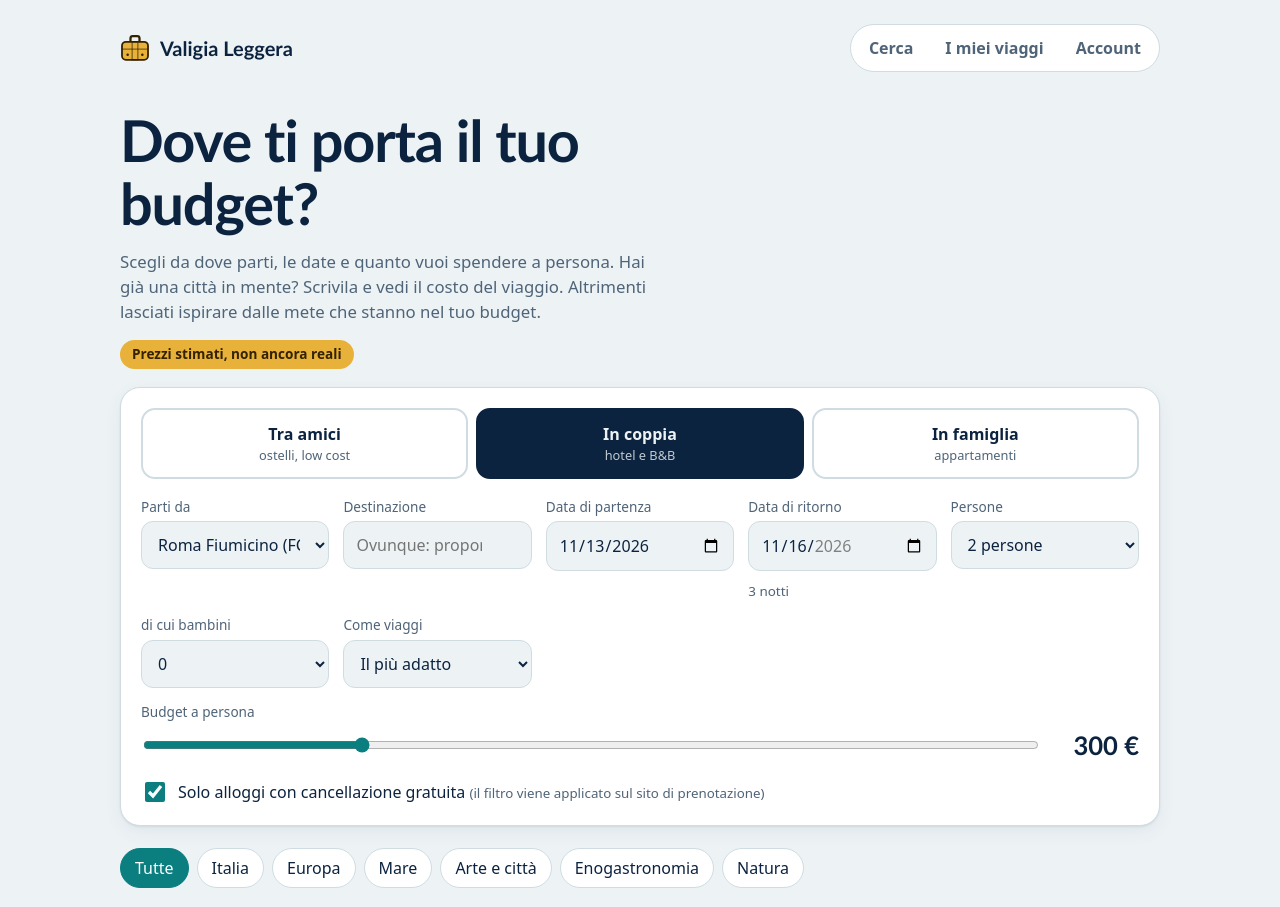
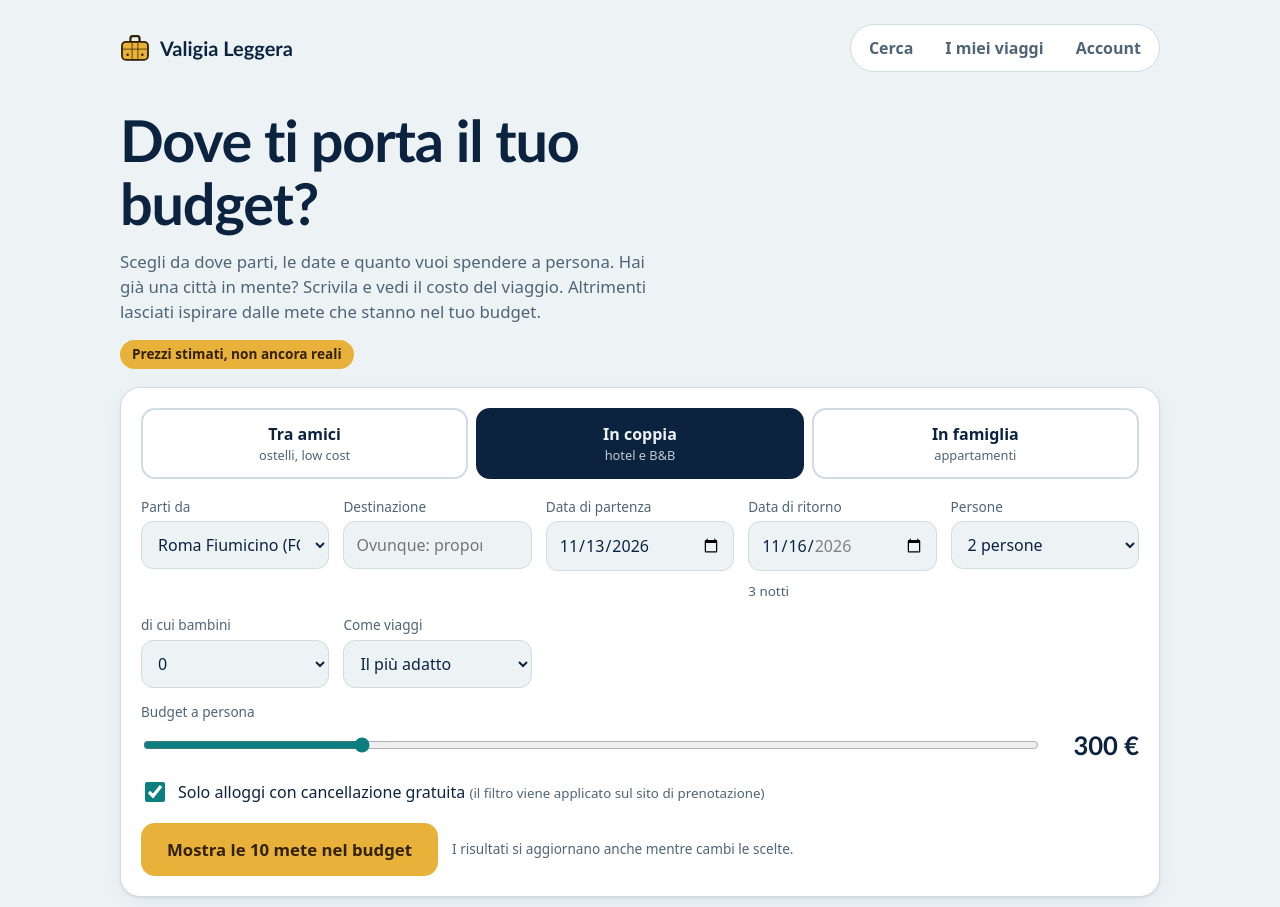
Before and after one commit to donyroby/valigia-leggera-app, a Next.js app in the folder valigia-leggera-app/: page /cerca in a window 1280 px wide. Shown: the top 907 px of the page. Built offline with nearby package versions, Linux system fonts and the light colour scheme.

Commit message:
Add files via upload

```diff
--- a/valigia-leggera-app/app/cerca/Cerca.js
+++ b/valigia-leggera-app/app/cerca/Cerca.js
@@ -1,6 +1,6 @@
 "use client";
 
-import { useEffect, useMemo, useState } from "react";
+import { useEffect, useMemo, useRef, useState } from "react";
 import s from "@/components/viaggi.module.css";
 import { DEPS, ALL } from "@/lib/viaggi/dati";
 import { fmt, fmtD, seasonLabel, todayISO, addDays, daysBetween } from "@/lib/viaggi/calcoli";
@@ -14,6 +14,7 @@ const CITTA = ALL.slice().sort((a, b) => a.name.localeCompare(b.name, "it"));
 export default function Cerca() {
   const [st, setSt] = useState(null);
   const [destText, setDestText] = useState("");
+  const resultsRef = useRef(null);
 
   // Carica le ultime scelte da questo browser (solo comodità: la ricerca non viene salvata nel database)
   useEffect(() => {
@@ -49,6 +50,16 @@ export default function Cerca() {
   const setKidAge = (i, age) => { const a = st.kidsAges.slice(); a[i] = age; upd({ kidsAges: a }); };
 
   const { chosen, notFound, inb, over, cheapest, titolo, dep } = res;
+
+  // Il pulsante conferma quello che c'è scritto nella destinazione e porta ai risultati
+  const vaiAiRisultati = (e) => {
+    e.preventDefault();
+    commitDest(destText);
+    requestAnimationFrame(() => resultsRef.current?.scrollIntoView({ behavior: "smooth", block: "start" }));
+  };
+  const etichettaCerca = destText.trim()
+    ? "Calcola il viaggio"
+    : inb.length ? `Mostra ${inb.length === 1 ? "la meta" : "le " + inb.length + " mete"} nel budget` : "Cerca";
   const card = (r, isOver) => <PassCard key={r.d.id} r={r} over={isOver} budget={st.budget} />;
 
   return (
@@ -64,7 +75,7 @@ export default function Cerca() {
         <span className={s.demo}>Prezzi stimati, non ancora reali</span>
       </section>
 
-      <section className={s.panel} aria-label="Parametri del viaggio">
+      <form className={s.panel} aria-label="Parametri del viaggio" onSubmit={vaiAiRisultati}>
         <div className={s.seg} role="radiogroup" aria-label="Con chi viaggi">
           {[["amici", "Tra amici", "ostelli, low cost"], ["coppia", "In coppia", "hotel e B&B"], ["famiglia", "In famiglia", "appartamenti"]].map(([v, l, sm]) => (
             <label key={v}>
@@ -87,7 +98,7 @@ export default function Cerca() {
               value={destText}
               onChange={(e) => { setDestText(e.target.value); if (!e.target.value) commitDest(""); }}
               onBlur={(e) => commitDest(e.target.value)}
-              onKeyDown={(e) => { if (e.key === "Enter") e.currentTarget.blur(); }}
+              onKeyDown={(e) => { if (e.key === "Enter") { e.preventDefault(); commitDest(e.currentTarget.value); requestAnimationFrame(() => resultsRef.current?.scrollIntoView({ behavior: "smooth", block: "start" })); } }}
             />
             <datalist id="cityList">
               {CITTA.map((d) => <option key={d.id} value={d.name}>{d.cc}</option>)}
@@ -147,8 +158,12 @@ export default function Cerca() {
               <span>Solo alloggi con cancellazione gratuita <small>(il filtro viene applicato sul sito di prenotazione)</small></span>
             </label>
           </div>
+          <div className={s.searchRow}>
+            <button type="submit" className={`${s.btn} ${s.sun} ${s.searchBtn}`}>{etichettaCerca}</button>
+            <span className={s.searchHint}>I risultati si aggiornano anche mentre cambi le scelte.</span>
+          </div>
         </div>
-      </section>
+      </form>
 
       <main>
         <div className={s.chips} role="group" aria-label="Filtra le mete">
@@ -156,7 +171,7 @@ export default function Cerca() {
             <button key={k} type="button" className={s.chip} aria-pressed={st.filter === k} onClick={() => upd({ filter: k })}>{l}</button>
           ))}
         </div>
-        <div className={s.summary}>
+        <div className={s.summary} ref={resultsRef}>
           <h2>{titolo}</h2>
           <span>
             Da {dep.n} · {fmtD(st.date)} - {fmtD(st.ret)} ({st.nights} {st.nights === 1 ? "notte" : "notti"}) · {seasonLabel(st.date)} · prezzi a persona
--- a/valigia-leggera-app/components/viaggi.module.css
+++ b/valigia-leggera-app/components/viaggi.module.css
@@ -6,7 +6,7 @@
   --shadow:0 1px 2px rgba(12,35,64,.08),0 6px 18px rgba(12,35,64,.06);
   --display:"Bricolage Grotesque","Trebuchet MS",system-ui,sans-serif;
   --body:"DM Sans",system-ui,-apple-system,"Segoe UI",Roboto,sans-serif;
-  width:100%;max-width:1040px;margin:0 auto;align-self:flex-start;
+  width:100%;max-width:1040px;margin:0 auto auto;align-self:center;
   color:var(--ink);font-family:var(--body);font-size:16px;line-height:1.5;
 }
 @media (prefers-color-scheme:dark){
@@ -29,7 +29,8 @@
 .page h1,.page h2,.page h3{font-family:var(--display);line-height:1.1;margin:0;color:var(--ink)}
 .page button,.page select,.page input{font:inherit;color:inherit}
 /* I pulsanti hanno i loro colori: senza queste righe il testo del pulsante scuro diventava invisibile */
-.page .btn{color:var(--bg)}
+.page .btn{color:var(--bg);font-weight:700}
+.page .chip{font-weight:500}
 .page .ghost{color:var(--ink)}
 .page .sun{color:var(--sun-ink)}
 .page :focus-visible{outline:3px solid var(--sun);outline-offset:2px}
@@ -176,3 +177,10 @@
 @media (max-width:480px){
   .top{flex-wrap:wrap}
 }
+
+/* Pulsante di ricerca in fondo al modulo */
+.searchRow{grid-column:1/-1;display:flex;align-items:center;gap:14px;flex-wrap:wrap;margin-top:4px}
+.page .searchBtn{margin-top:0;padding:14px 26px;font-size:1.05rem;border-radius:14px}
+.searchHint{color:var(--muted);font-size:.85rem}
+.summary{scroll-margin-top:16px}
+@media (max-width:720px){.page .searchBtn{flex:1 1 100%}}
```
